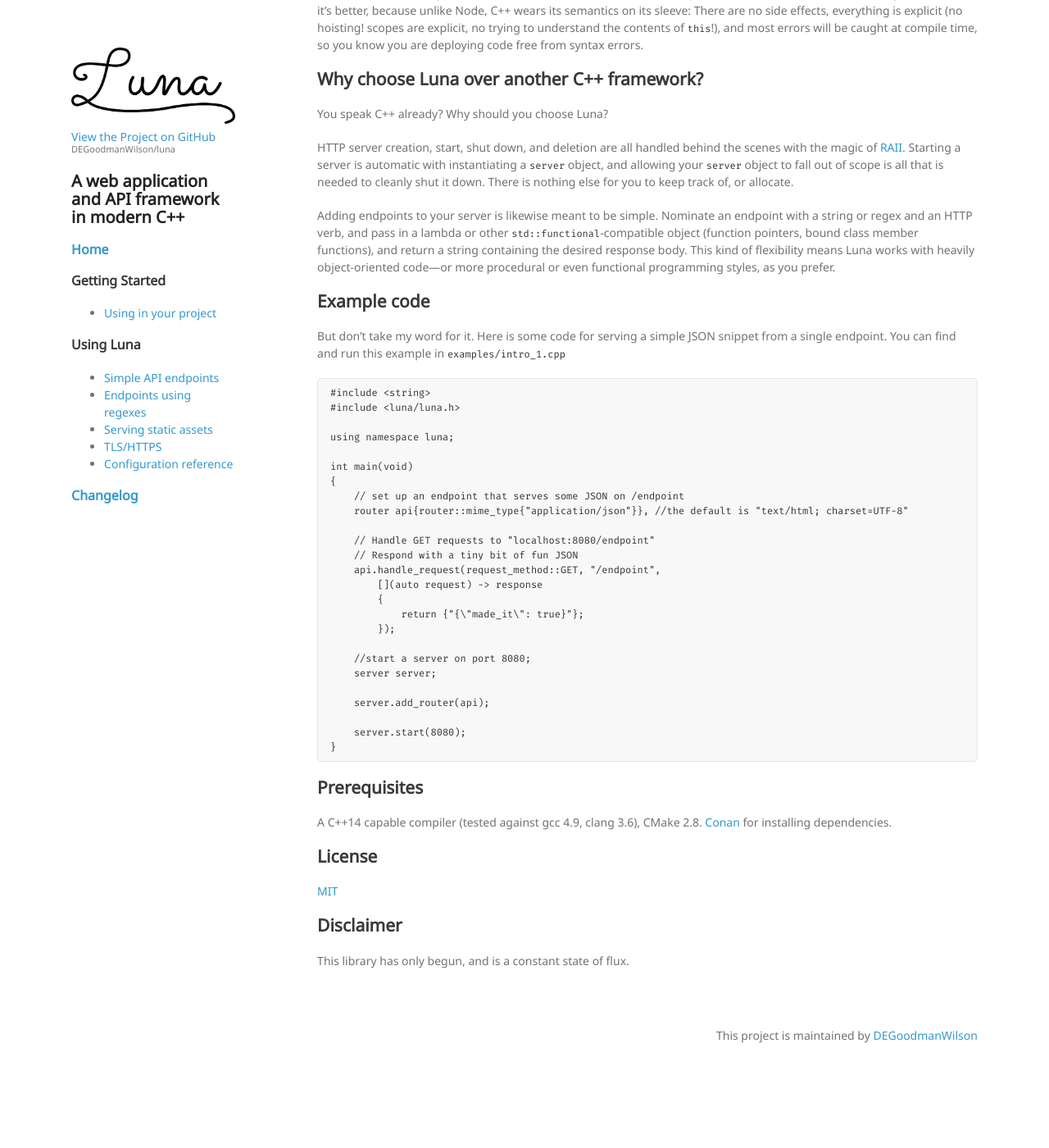
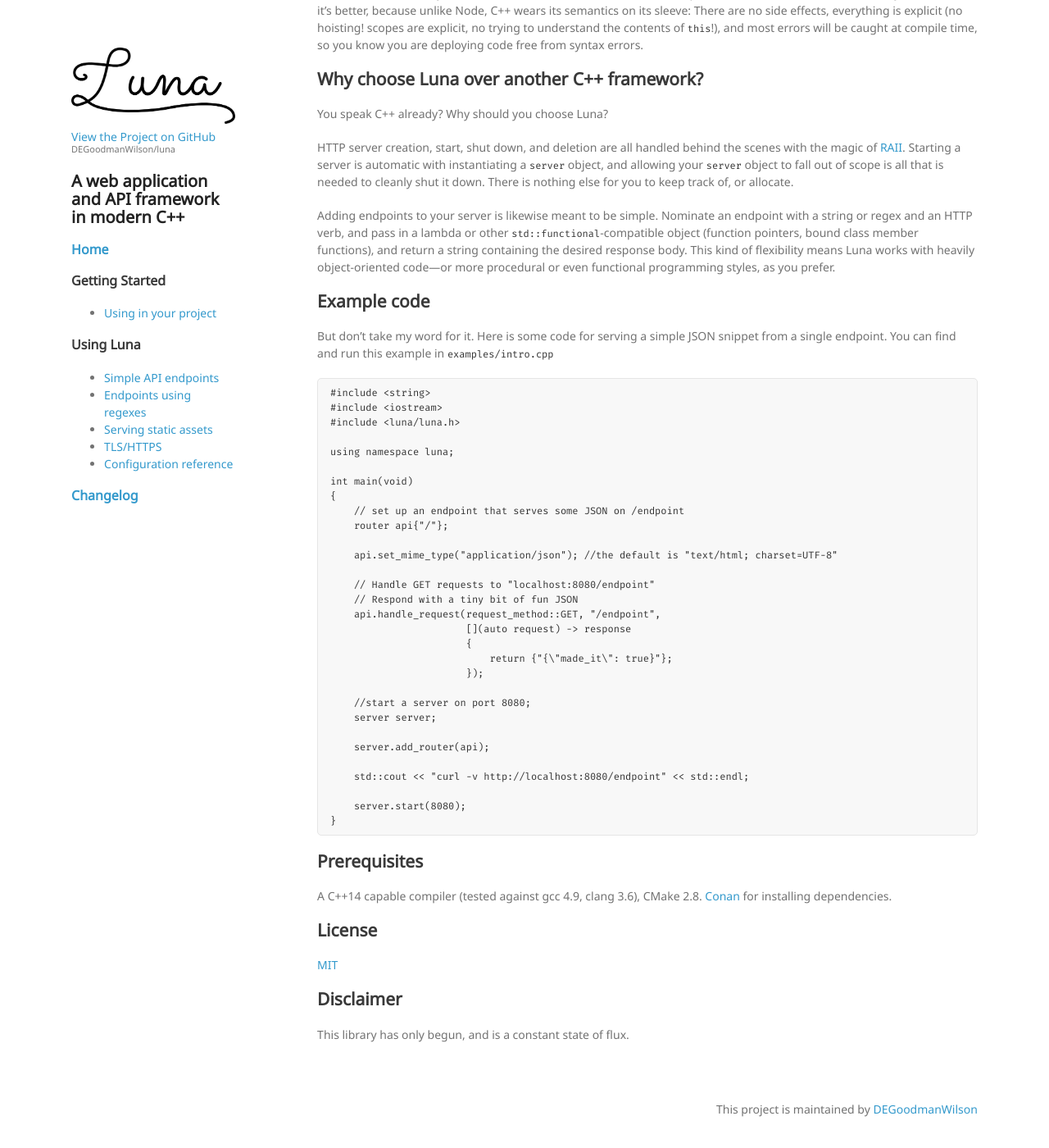
Before and after one commit to DEGoodmanWilson/luna, a Jekyll site: the page built from docs/index.md, in a window 1280 px wide and 1400 px high, scrolled down 716 px. Shown: the whole window at 82% size. Built offline with Jekyll 4.4.1, drawn with Linux system fonts in a browser that asks for light colours; before the commit the page ends 2026 px from its top, so only the background shows below that.

Commit message:
Cleaning up intro example

````diff
--- a/docs/index.md
+++ b/docs/index.md
@@ -39,10 +39,11 @@ Adding endpoints to your server is likewise meant to be simple. Nominate an endp
 
 ## Example code
 
-But don't take my word for it. Here is some code for serving a simple JSON snippet from a single endpoint. You can find and run this example in `examples/intro_1.cpp`
+But don't take my word for it. Here is some code for serving a simple JSON snippet from a single endpoint. You can find and run this example in `examples/intro.cpp`
 
 ```
 #include <string>
+#include <iostream>
 #include <luna/luna.h>
 
 using namespace luna;
@@ -50,20 +51,24 @@ using namespace luna;
 int main(void)
 {
     // set up an endpoint that serves some JSON on /endpoint
-    router api{router::mime_type{"application/json"}}, //the default is "text/html; charset=UTF-8"
+    router api{"/"};
+
+    api.set_mime_type("application/json"); //the default is "text/html; charset=UTF-8"
 
     // Handle GET requests to "localhost:8080/endpoint"
     // Respond with a tiny bit of fun JSON
     api.handle_request(request_method::GET, "/endpoint",
-        [](auto request) -> response
-        {
-            return {"{\"made_it\": true}"};
-        });
+                       [](auto request) -> response
+                       {
+                           return {"{\"made_it\": true}"};
+                       });
 
     //start a server on port 8080;
     server server;
 
     server.add_router(api);
+
+    std::cout << "curl -v http://localhost:8080/endpoint" << std::endl;
 
     server.start(8080);
 }
````
Also changed, not shown: 1 other file.
